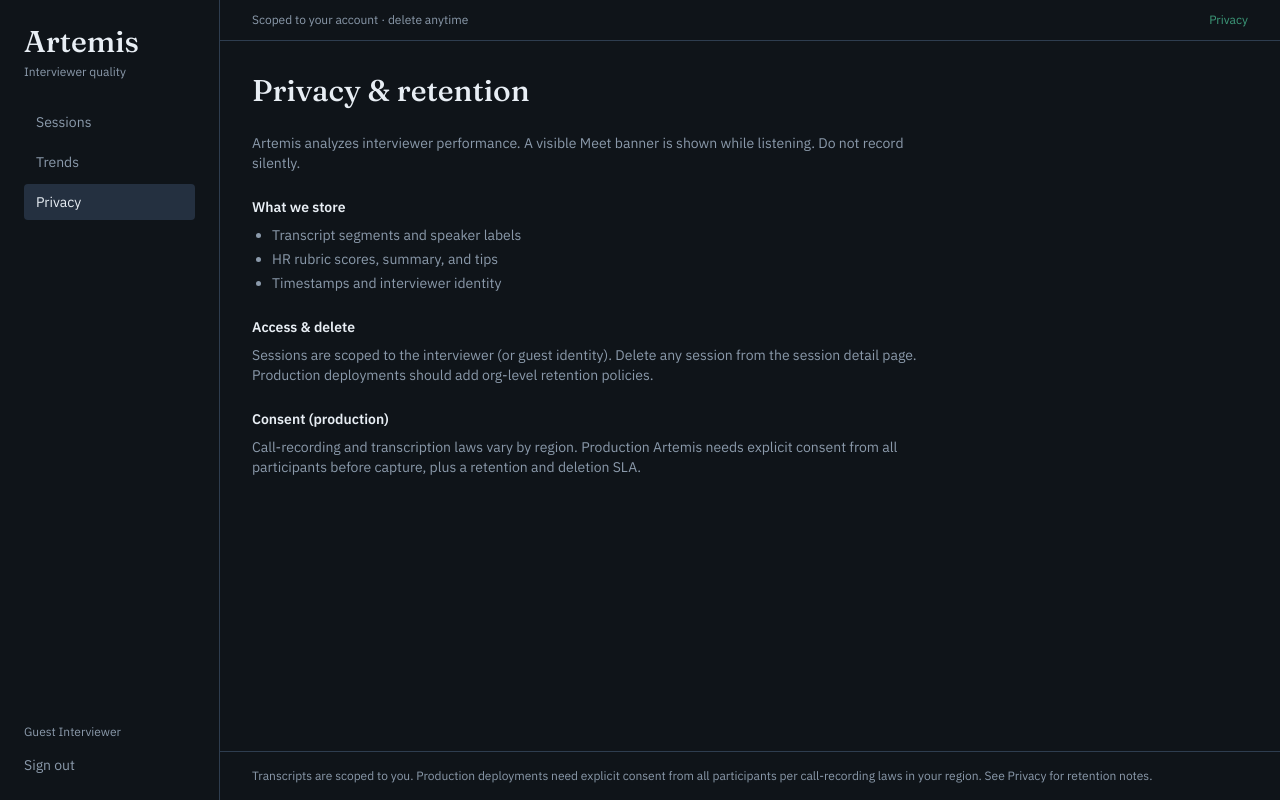
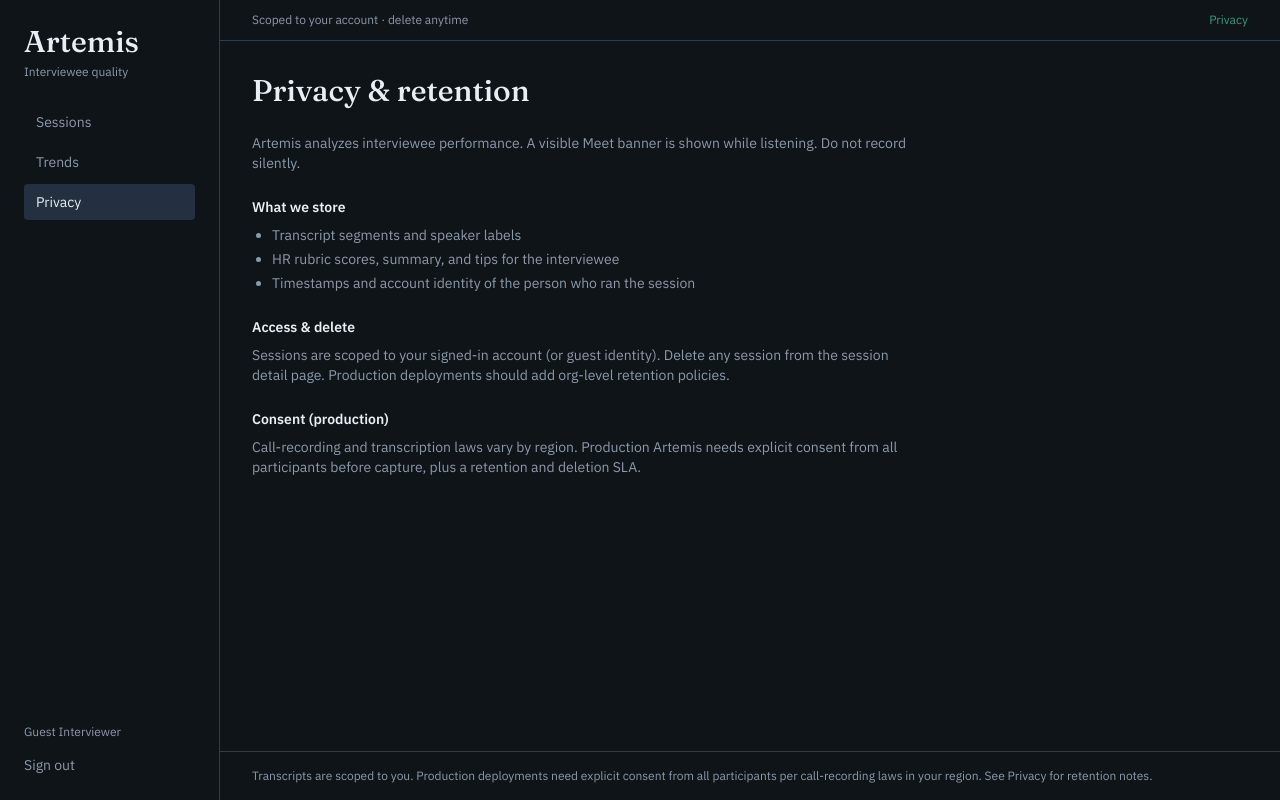
Before and after one commit to Deeptanshu789/Artemis, a React (Vite) app in the folder apps/dashboard/: page /privacy in a window 1280 px wide. Built offline with nearby package versions, Linux system fonts and the light colour scheme; no server answers; sample sign-in values are in the browser's storage.

Commit message:
fix(dashboard): label product focus as interviewee
UI copy and transcript accents emphasize interviewee scoring.

```diff
--- a/apps/dashboard/src/components/AppShell.tsx
+++ b/apps/dashboard/src/components/AppShell.tsx
@@ -11,7 +11,7 @@
       <aside className="w-[220px] shrink-0 border-r border-border bg-bg p-6 flex flex-col gap-6">
         <div>
           <div className="font-display text-3xl text-text">Artemis</div>
-          <p className="text-xs text-muted mt-1">Interviewer quality</p>
+          <p className="text-xs text-muted mt-1">Interviewee quality</p>
         </div>
         <nav className="flex flex-col gap-1">
           <NavLink to="/" end className={linkClass}>
--- a/apps/dashboard/src/pages/LoginPage.tsx
+++ b/apps/dashboard/src/pages/LoginPage.tsx
@@ -9,7 +9,7 @@
     <div className="min-h-full flex items-center justify-center px-4 bg-bg">
       <div className="w-full max-w-[400px]">
         <h1 className="font-display text-5xl text-text">Artemis</h1>
-        <p className="mt-3 text-muted">Score how well interviewees interview.</p>
+        <p className="mt-3 text-muted">Score interviewee performance from Meet interviews.</p>
         <div className="mt-10 space-y-3">
           <button
             type="button"
--- a/apps/dashboard/src/pages/PrivacyPage.tsx
+++ b/apps/dashboard/src/pages/PrivacyPage.tsx
@@ -3,22 +3,22 @@
     <div className="max-w-2xl space-y-6">
       <h1 className="font-display text-3xl">Privacy & retention</h1>
       <p className="text-muted text-sm">
-        Artemis analyzes interviewer performance. A visible Meet banner is shown while listening.
+        Artemis analyzes interviewee performance. A visible Meet banner is shown while listening.
         Do not record silently.
       </p>
       <section className="space-y-2">
         <h2 className="text-sm font-semibold">What we store</h2>
         <ul className="list-disc pl-5 text-sm text-muted space-y-1">
           <li>Transcript segments and speaker labels</li>
-          <li>HR rubric scores, summary, and tips</li>
-          <li>Timestamps and interviewer identity</li>
+          <li>HR rubric scores, summary, and tips for the interviewee</li>
+          <li>Timestamps and account identity of the person who ran the session</li>
         </ul>
       </section>
       <section className="space-y-2">
         <h2 className="text-sm font-semibold">Access & delete</h2>
         <p className="text-sm text-muted">
-          Sessions are scoped to the interviewer (or guest identity). Delete any session from the
-          session detail page. Production deployments should add org-level retention policies.
+          Sessions are scoped to your signed-in account (or guest identity). Delete any session from
+          the session detail page. Production deployments should add org-level retention policies.
         </p>
       </section>
       <section className="space-y-2">
--- a/apps/dashboard/src/pages/SessionDetailPage.tsx
+++ b/apps/dashboard/src/pages/SessionDetailPage.tsx
@@ -1,9 +1,15 @@
 import { useEffect, useState } from "react";
 import { Link, useNavigate, useParams } from "react-router-dom";
-import type { Session } from "@artemis/shared";
+import type { Session, SpeakerRole } from "@artemis/shared";
 import { deleteSession, getSession } from "../lib/api";
 import { useAuth } from "../lib/auth";
 import { Scorecard } from "../components/ScoreBar";
+
+function speakerLabel(role: SpeakerRole): string {
+  if (role === "candidate") return "Interviewee";
+  if (role === "interviewer") return "Interviewer";
+  return "Unknown";
+}
 
 export function SessionDetailPage() {
   const { id } = useParams();
@@ -34,8 +40,9 @@
         <section>
           <h1 className="font-display text-3xl mb-2">Transcript</h1>
           <p className="text-xs text-muted mb-4">
-            <span className="text-accent">Interviewer</span> (
-            {session.interviewer_name ?? "Meet name"}) · Interviewee
+            <span className="text-accent">Interviewee</span>
+            {" · "}
+            Interviewer ({session.interviewer_name ?? "Meet name"})
           </p>
           <div className="space-y-3 max-h-[70vh] overflow-y-auto pr-2">
             {session.transcript.length === 0 ? (
@@ -45,11 +52,11 @@
                 <div
                   key={seg.id}
                   className={`border-l-2 pl-3 ${
-                    seg.speaker === "interviewer" ? "border-accent" : "border-border"
+                    seg.speaker === "candidate" ? "border-accent" : "border-border"
                   }`}
                 >
                   <p className="text-xs text-muted uppercase tracking-wide">
-                    {seg.speaker}
+                    {speakerLabel(seg.speaker)}
                     {seg.startMs != null ? ` · ${Math.round(seg.startMs / 1000)}s` : ""}
                   </p>
                   <p className="mt-1 text-sm">{seg.text}</p>
--- a/apps/dashboard/src/pages/SessionsPage.tsx
+++ b/apps/dashboard/src/pages/SessionsPage.tsx
@@ -82,9 +82,10 @@
                 <div className="flex justify-between items-start gap-3">
                   <div>
                     <p className="text-sm text-muted">{new Date(s.started_at).toLocaleString()}</p>
-                    <p className="mt-1">{s.candidate_label ?? "Interviewee"}</p>
+                    <p className="mt-1 font-medium">{s.candidate_label ?? "Interviewee"}</p>
                     <p className="text-xs text-muted mt-1">
-                      Interviewer: {s.interviewer_name ?? s.interviewer_id} · {s.status}
+                      Session · {s.status}
+                      {s.interviewer_name ? ` · by ${s.interviewer_name}` : ""}
                     </p>
                   </div>
                   {overall != null && (
```
